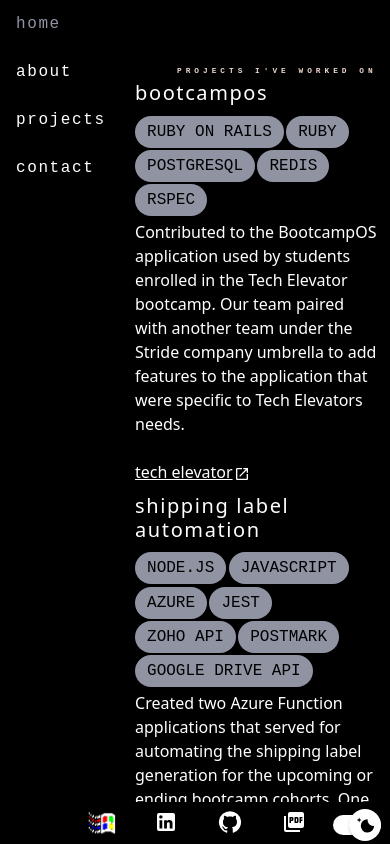
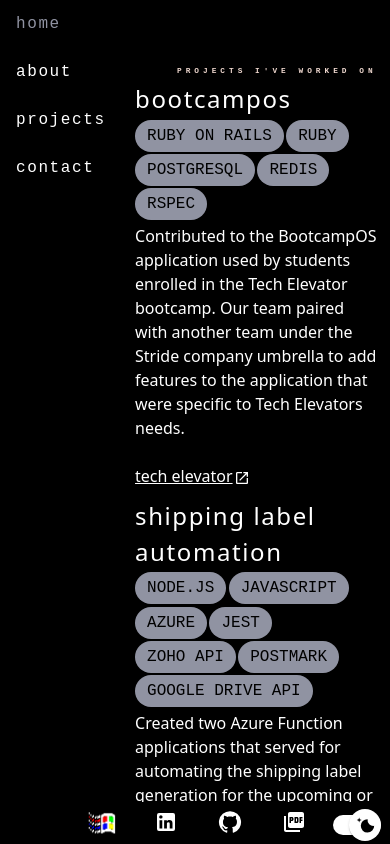
Before and after one commit to laurenmilesdev/portfolio, a Next.js app: page / in a window 390 px wide. Both pictures are taken after a click on the tab "projects". Shown: the top 844 px of the page. Built offline with nearby package versions, Linux system fonts and the light colour scheme; a web font is replaced by a local one.

Commit message:
Updated Projects and styling

```diff
--- a/src/components/portfolio/pages/projects/Projects.module.css
+++ b/src/components/portfolio/pages/projects/Projects.module.css
@@ -5,6 +5,7 @@
 }
 
 .title {
+  font-size: 1.5rem;
   text-transform: lowercase;
   letter-spacing: 0.1rem;
   margin-bottom: 1%;
@@ -14,13 +15,3 @@
   font-size: 1em;
   margin-left: 0.5%;
 }
-
-@media screen and (max-width: 900px) {
-  .title {
-    width: 100%;
-  }
-
-  .description {
-    width: 100%;
-  }
-}
--- a/src/components/portfolio/pages/projects/Projects.tsx
+++ b/src/components/portfolio/pages/projects/Projects.tsx
@@ -15,10 +15,9 @@ export default function Projects({ projects }: Props): JSX.Element {
         projects.map((project: ProjectModel, index: number) => (
           <div className={`${styles.container} col-md-12`} key={project.title}>
             <div className={`${styles.title} col-md-12`} id={`project-${index}-title`}>
-              <h5>{project.title}</h5>
+              {project.title}
             </div>
 
-            <div className={styles.description}>
             <div className={`col-md-12`} id={`project-${index}-technologies`}>
               {project.technologies && <Technologies technologies={project.technologies} />}
             </div>
@@ -39,7 +38,6 @@ export default function Projects({ projects }: Props): JSX.Element {
               </a>
             </div>
           </div>
-          </div>
         ))}
     </>
   );
```
Lines whose indentation alone changed are shown as unchanged.
